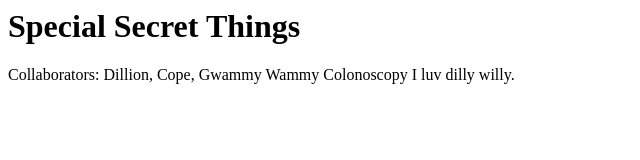
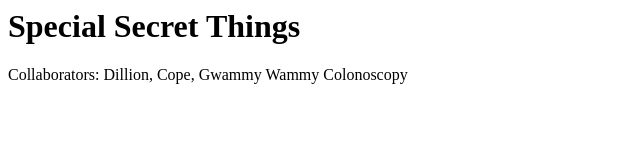
Before and after one commit to BoomBoomMushroom/unblocked-proxys, a plain HTML site: page index.html in a window 1280 px wide. Shown: the full height of the page, 0-640 px from the left. Drawn offline with Linux system fonts and the light colour scheme.

Commit message:
Credited self

```diff
--- a/index.html
+++ b/index.html
@@ -2,9 +2,6 @@
 
 <span>
   Collaborators: Dillion, Cope, Gwammy Wammy Colonoscopy
-</span>
-<span>
- I luv dilly willy.
 </span>
 
 <style>
```
